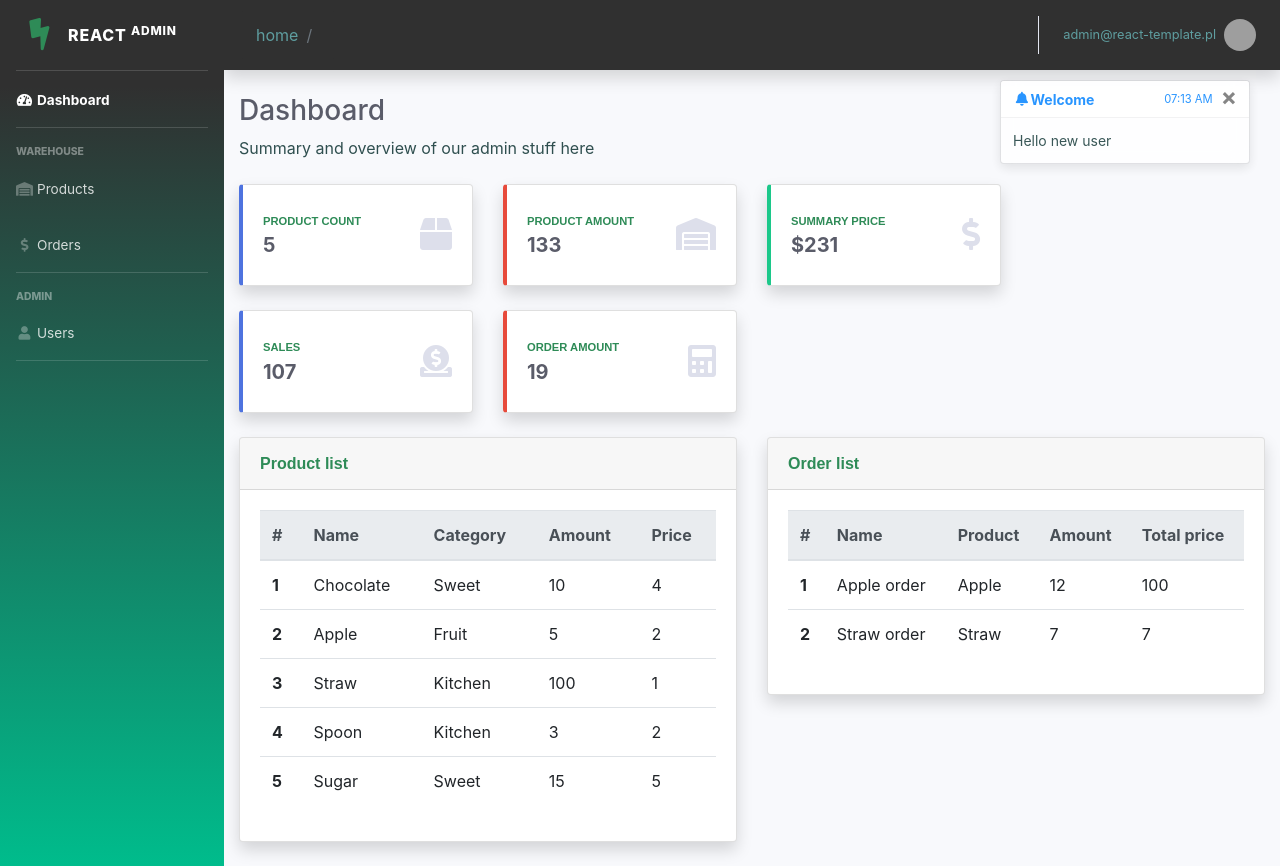
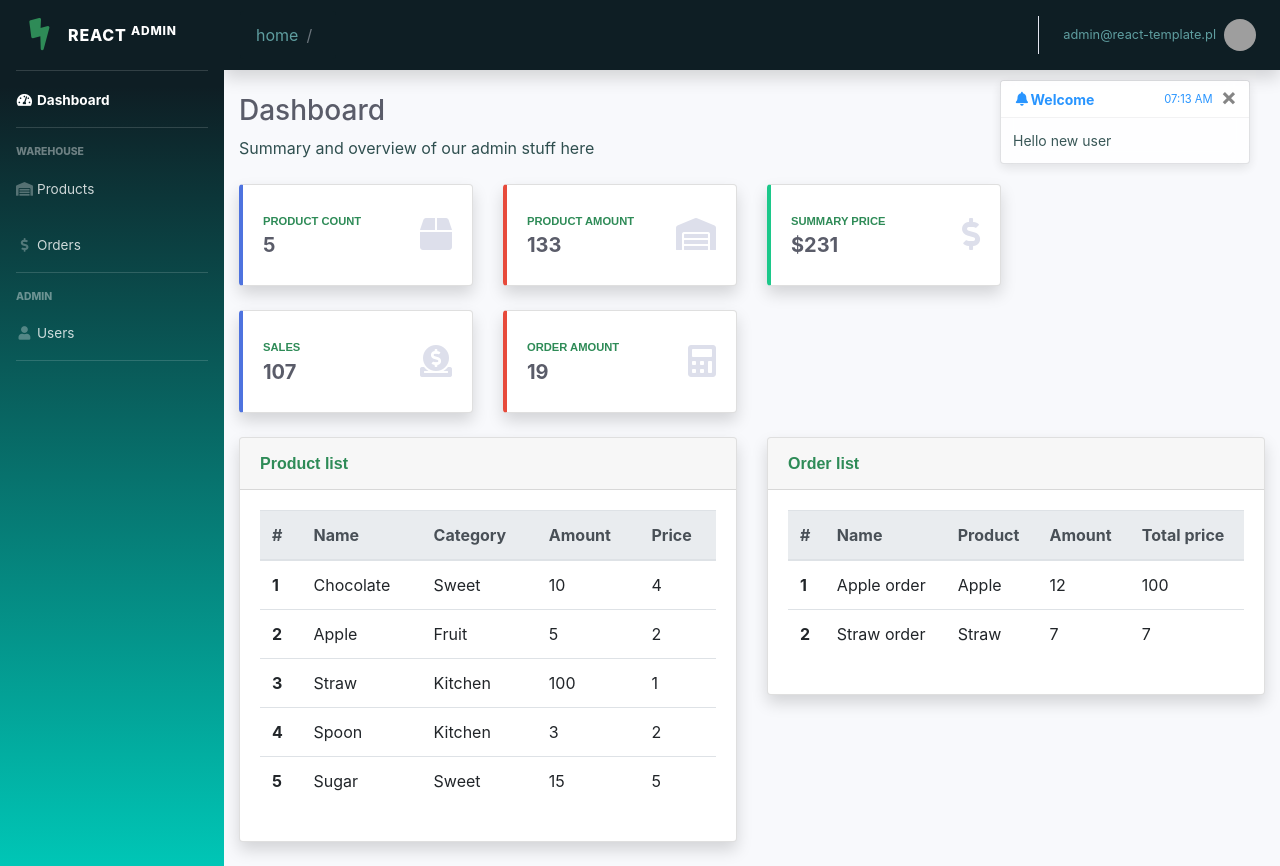
Before and after one commit to delprzemo/react-admin-template, a React (Create React App) app: page / in a window 1280 px wide. Built offline with nearby package versions, Linux system fonts and the light colour scheme; grey boxes are pictures that could not be loaded.

Commit message:
Change main colors

```diff
--- a/src/App.css
+++ b/src/App.css
@@ -61,7 +61,7 @@ body {
 }
 
 .bg-gradient-primary-green {
-    background-image: linear-gradient(180deg,#303030 10%,#00bc8c 100%);
+    background-image: linear-gradient(180deg,#0e1e24 10%, #00c6b6 100%);
     background-size: cover;
 }
 
@@ -70,11 +70,11 @@ body {
 }
 
 .bg-custom-dark {
-    background-color: #303030;
+    background-color: #0e1e24;
 }
 
 .dark-breadcrumb {
-    background-color: #303030 !important;
+    background-color: #0e1e24 !important;
     margin-top: 15px !important;
 }
 
@@ -100,8 +100,8 @@ li a {
 }
 
 .toggle-button {
-    background-color: #303030 !important;
-    border-color: #303030 !important;
+    background-color: #0e1e24 !important;
+    border-color: #0e1e24 !important;
     width: 40px;
     color: seagreen !important;
 }
```
